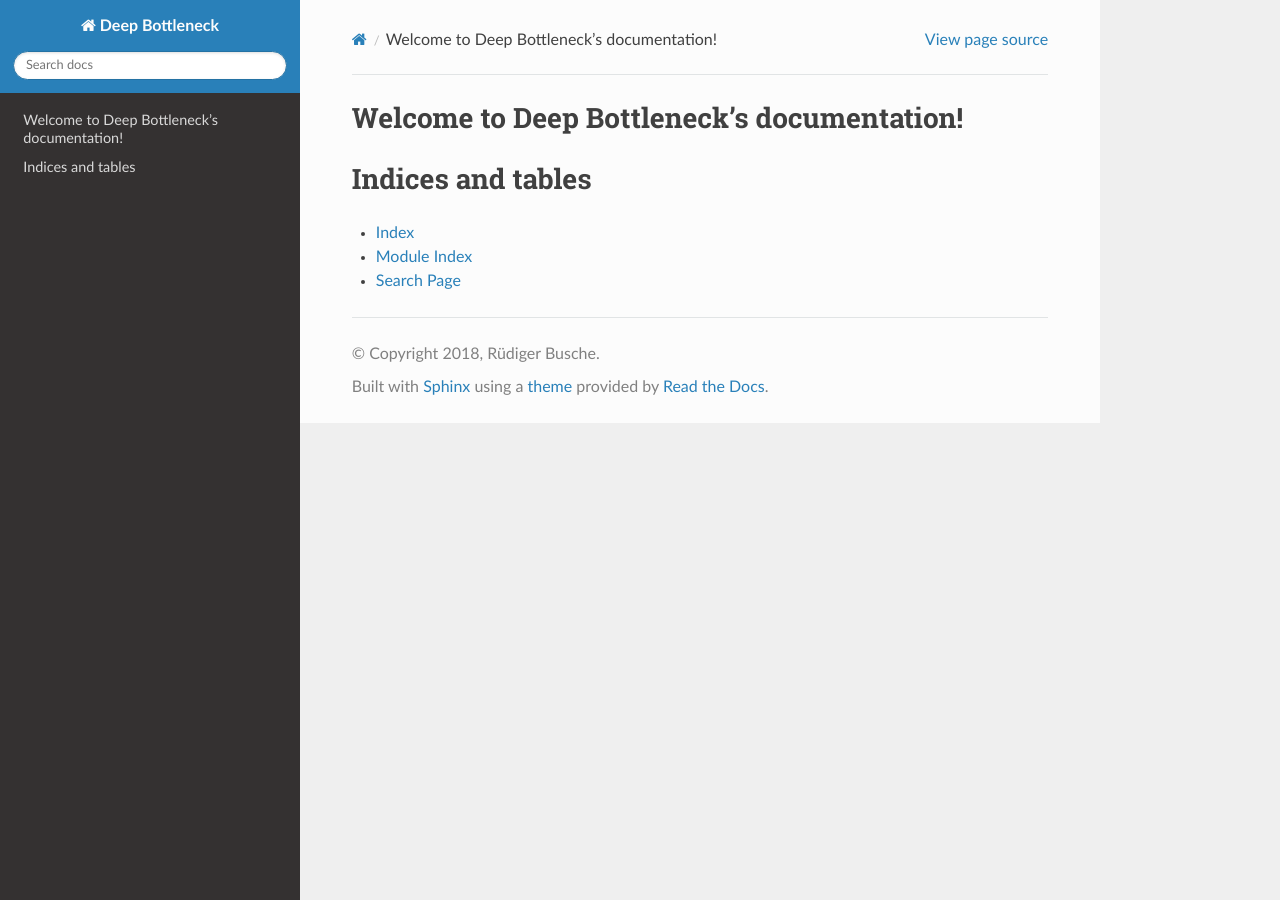
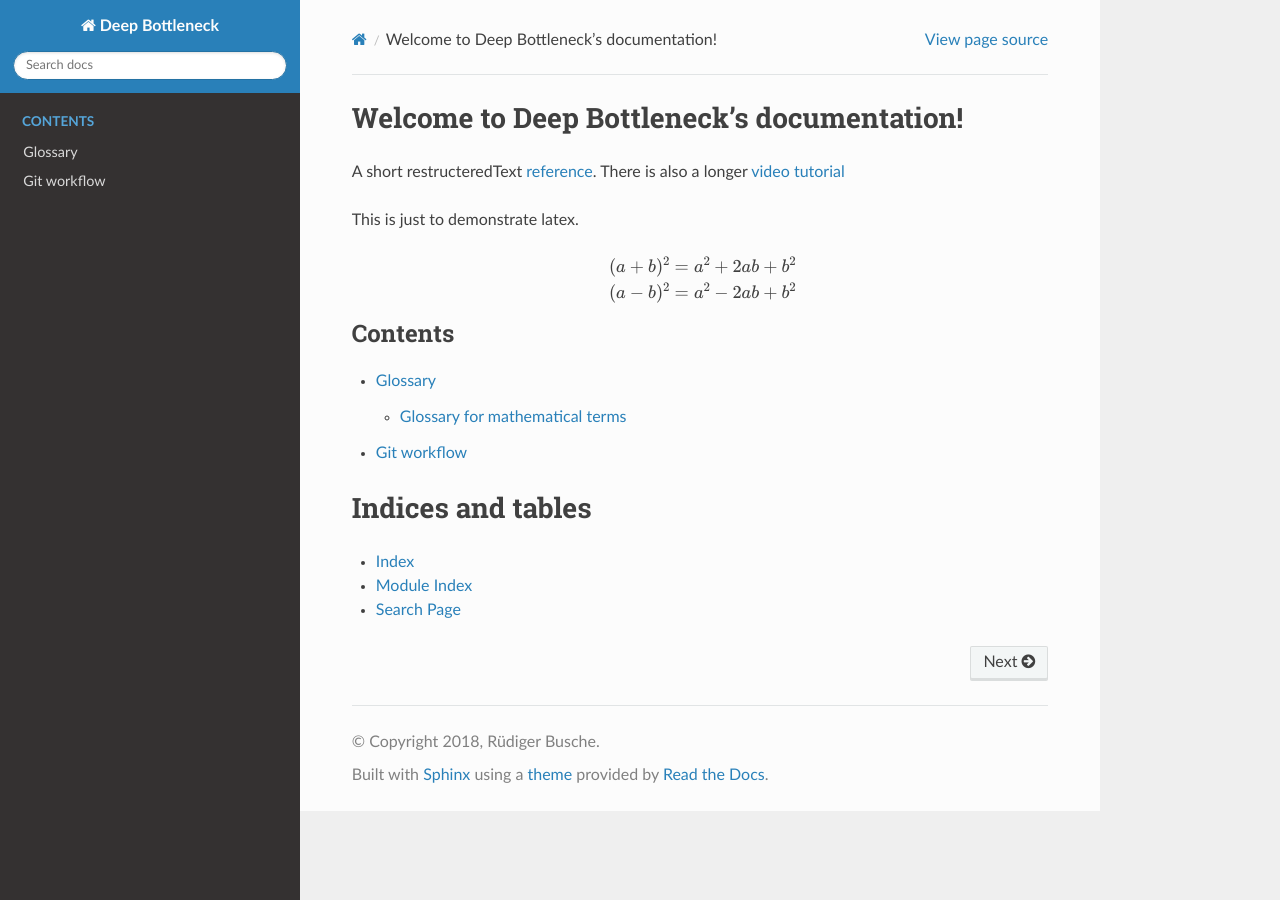
Before and after one commit to neuroinfo-os/deep-bottleneck, a Sphinx documentation site: the page built from docs/index.rst, in a window 1280 px wide. Built offline with Sphinx 7.4.7 and the Read the Docs theme 2.0.0, drawn with Linux system fonts in a browser that asks for light colours.

Commit message:
Add git workflow and glossary

```diff
--- a/docs/index.rst
+++ b/docs/index.rst
@@ -6,9 +6,23 @@
 Welcome to Deep Bottleneck's documentation!
 ===========================================
 
+A short restructeredText `reference <https://github.com/ralsina/rst-cheatsheet/blob/master/rst-cheatsheet.rst>`_.
+There is also a longer `video tutorial <https://www.youtube.com/watch?v=hM4I58TA72g>`_
+
+This is just to demonstrate latex.
+
+.. math::
+
+   (a + b)^2 = a^2 + 2ab + b^2
+
+   (a - b)^2 = a^2 - 2ab + b^2
+
 .. toctree::
    :maxdepth: 2
-   :caption: Contents:
+   :caption: Contents
+
+   glossary
+   git_workflow
 
 
 
```
Also changed, not shown: docs/git_workflow.rst (added, +21 -0 lines), docs/glossary.rst (added, +12 -0 lines).
